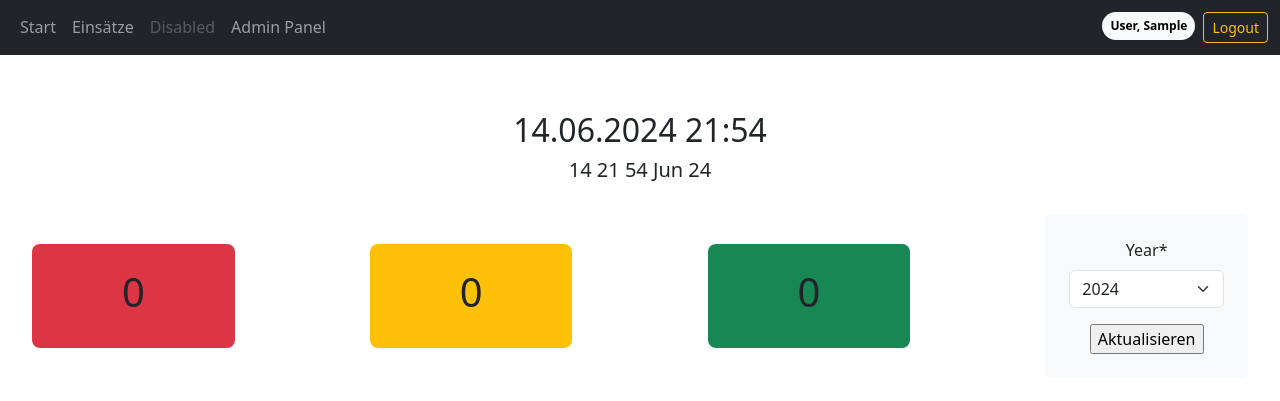
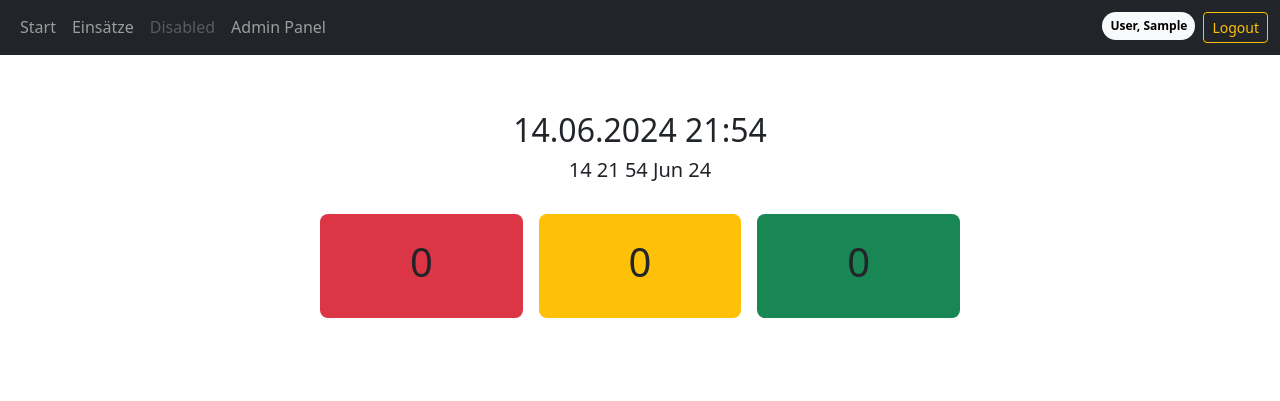
Before and after one commit to sw-lnk/Einsatzleiter, a Django app: page /mission/dashboard in a window 1280 px wide. Shown: the part 119-520 px from the top of the page. Run offline with Django 5.2, Linux system fonts and the light colour scheme; the visitor is signed in with stand-in values (Sample User, id 1); data that the repository does not hold is empty; some libraries are stand-ins or nearby versions.

Commit message:
remove filter from dashboard

```diff
--- a/Einsatzleiter/mission_log/forms.py
+++ b/Einsatzleiter/mission_log/forms.py
@@ -18,7 +18,3 @@ class UpdateMission(forms.ModelForm):
         widgets = {
             'end': DateInput(),
         }
-
-class Dashboard(forms.Form):
-    year_now = datetime.datetime.now().year
-    year = forms.ChoiceField(choices=(("2023", 2023), ("2024", 2024)), initial=year_now)
--- a/Einsatzleiter/mission_log/views.py
+++ b/Einsatzleiter/mission_log/views.py
@@ -4,26 +4,15 @@ from django.shortcuts import HttpResponse, render, redirect,  get_object_or_404
 from django.contrib.auth.decorators import login_required
 
 from .models import Mission
-from .forms import NewMission, UpdateMission, Dashboard
+from .forms import NewMission, UpdateMission
 
 # Create your views here.
 def dashboard(request):
     context = {}
 
-    form = Dashboard(None)
-    year = datetime.datetime.now().year
-
-    if request.method =='POST':
-        form = Dashboard(request.POST)
-        year = int(form.data['year'])
-
-    deadline1 = datetime.date(year, 1, 1)
-    deadline2 = datetime.date(year+1, 1, 1)
-
-    context['form'] = form
-    context['cnt_untreaded'] = Mission.objects.filter(archiv=False, start__gte=deadline1, start__lt=deadline2, status=Mission.UNTREATED).count()
-    context['cnt_processing'] = Mission.objects.filter(archiv=False, start__gte=deadline1, start__lt=deadline2, status=Mission.PROCESSING).count()
-    context['cnt_closed'] = Mission.objects.filter(archiv=False, start__gte=deadline1, start__lt=deadline2, status=Mission.CLOSED).count()
+    context['cnt_untreaded'] = Mission.objects.filter(archiv=False, status=Mission.UNTREATED).count()
+    context['cnt_processing'] = Mission.objects.filter(archiv=False, status=Mission.PROCESSING).count()
+    context['cnt_closed'] = Mission.objects.filter(archiv=False, status=Mission.CLOSED).count()
 
     context['time_normal'] = datetime.datetime.now().strftime('%d.%m.%Y %H:%M')
     context['time_tactical'] = datetime.datetime.now().strftime('%d %H %M %b %y')
--- a/Einsatzleiter/templates/mission_log/dashboard.html
+++ b/Einsatzleiter/templates/mission_log/dashboard.html
@@ -11,28 +11,18 @@
         <h2>{{ time_normal }}</h2>
         <h5>{{ time_tactical }}</h5>
 
-        <div class="row p-4 justify-content-between align-items-center">
+        <div class="row p-4 justify-content-center align-items-center">
             <div class="col-2 p-4 bg-danger text-center align-center rounded-3">
                 <h1>{{ cnt_untreaded }}</h1>
             </div>
 
-            <div class="col-2 p-4 bg-warning text-center align-center rounded-3">
+            <div class="col-2 p-4 mx-3 bg-warning text-center align-center rounded-3">
                 <h1>{{ cnt_processing }}</h1>
             </div>
 
             <div class="col-2 p-4 bg-success text-center align-center rounded-3">
                 <h1>{{ cnt_closed }}</h1>
             </div>
-
-            <div class="col-2 p-4 bg-light rounded text-center">
-                {% if user.is_authenticated %}
-                    <form method="post">
-                        {% csrf_token %}
-                        {{ form|crispy }}
-                        <input type="submit" value="Aktualisieren">
-                    </form>
-                {% endif %}
-            </div>
         </div>
     </div>
 {% endblock %}
```
